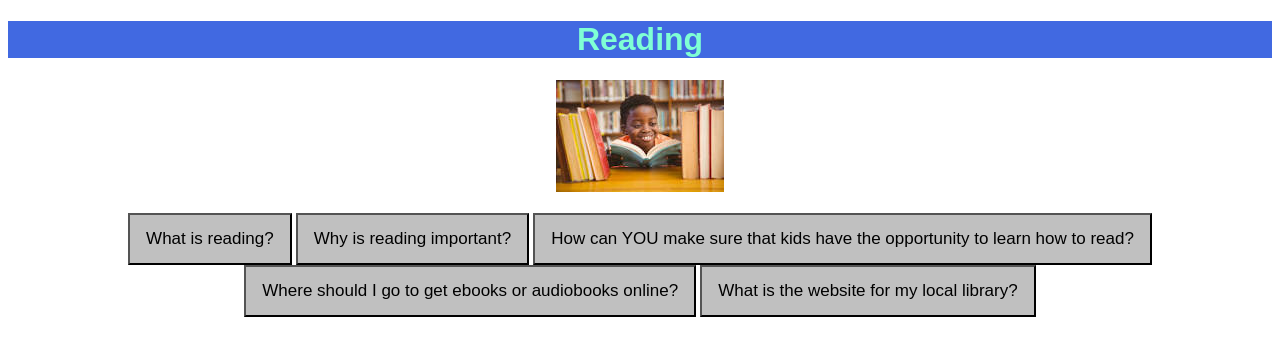
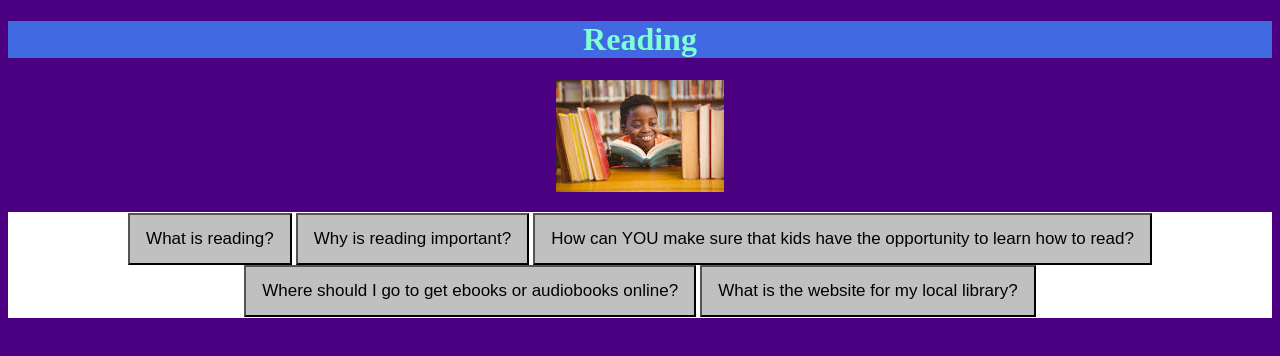
Before and after one commit to Bookworm4842/-2Gwc-2018, a plain HTML site: page index.html in a window 1280 px wide. Drawn offline with Linux system fonts and the light colour scheme.

Commit message:
updated background and font

```diff
--- a/astylesheet.css
+++ b/astylesheet.css
@@ -11,7 +11,8 @@ h1{background-color: royalblue;}
 h3{background-color: silver;}
 h4{background-color: magenta;}
 img{width: 200.5}
-h1{font-family: Arial;}
+h1{font-family: Baskerville;}
+body{background-color: indigo;}
 
 
 /* Style the tab */
```
